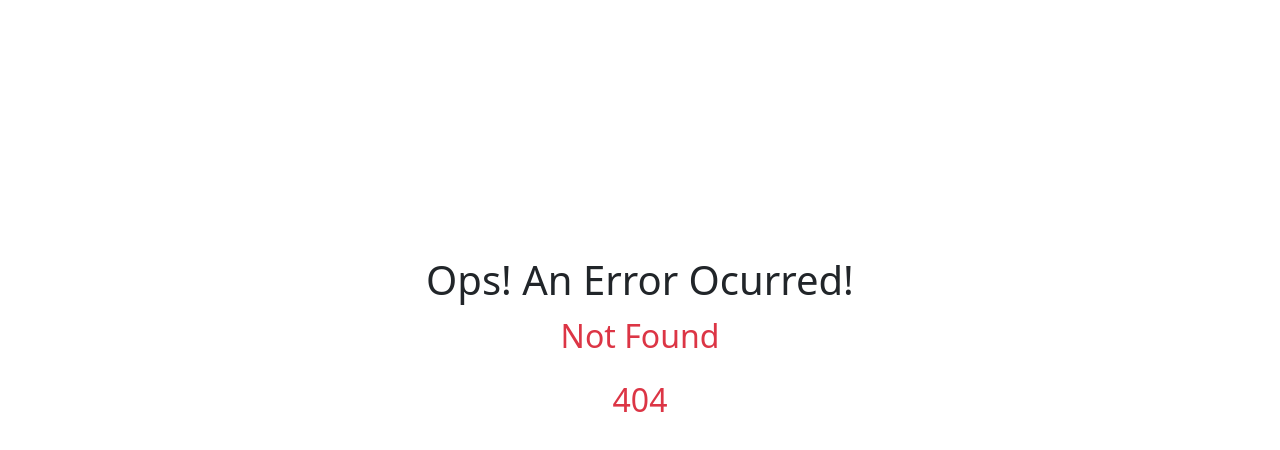
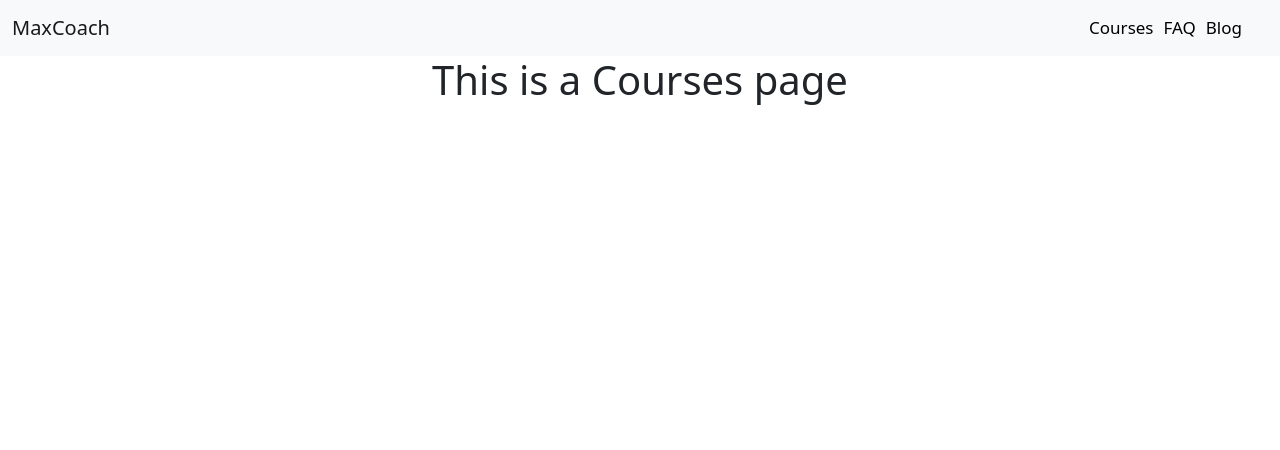
Before and after one commit to BappySheikh1/learning-website, a React (Create React App) app: page /courses in a window 1280 px wide. Before the commit this address had no page. Shown: the top 450 px of the page. Built offline with nearby package versions, Linux system fonts and the light colour scheme; no server answers.

Commit message:
Navigation added

```diff
--- a/package.json
+++ b/package.json
@@ -11,6 +11,7 @@
     "react": "^18.2.0",
     "react-bootstrap": "^2.5.0",
     "react-dom": "^18.2.0",
+    "react-icons": "^4.6.0",
     "react-router-dom": "^6.4.2",
     "react-scripts": "5.0.1",
     "web-vitals": "^2.1.4"
--- a/public/index.html
+++ b/public/index.html
@@ -24,7 +24,7 @@
       work correctly both with client-side routing and a non-root public URL.
       Learn how to configure a non-root public URL by running `npm run build`.
     -->
-    <title>React App</title>
+    <title>MaxCoach </title>
   </head>
   <body>
     <noscript>You need to enable JavaScript to run this app.</noscript>
--- a/src/Contexts/AuthProvider.js
+++ b/src/Contexts/AuthProvider.js
@@ -1,12 +1,37 @@
+import { getAuth, onAuthStateChanged, signInWithEmailAndPassword, signOut } from 'firebase/auth';
 import React, { createContext } from 'react';
+import { useEffect } from 'react';
 import { useState } from 'react';
+import app from '../firebase/firebase.config';
+
 
 export const AuthContext=createContext()
+const auth=getAuth(app)
 const AuthProvider = ({children}) => {
     const [user,setUser]=useState({displayName:"Bappy Sheikh"});
     const [loadding,setLoadding]=useState(true)
 
-    const authInfo={}
+    const createUser=(email,password)=>{
+        return signInWithEmailAndPassword(auth,email,password)
+    }
+
+    const loginUser=(email,password)=>{
+        return signInWithEmailAndPassword(auth,email,password)
+    }
+
+    const logOut=()=>{
+        return signOut(auth)
+    }
+
+    useEffect(()=>{
+        const unsubscribe= onAuthStateChanged(auth,(currentUser)=>{
+            setUser(currentUser)
+            setLoadding(false)
+        })
+
+        return ()=> unsubscribe();
+    },[])
+    const authInfo={user,createUser,loginUser,logOut}
     return (
         <AuthContext.Provider value={authInfo}>
          {children}
--- a/src/Layout/Main.js
+++ b/src/Layout/Main.js
@@ -1,9 +1,11 @@
 import React from 'react';
 import { Outlet } from 'react-router-dom';
+import Header from '../Shared/Header/Header';
 
 const Main = () => {
     return (
         <div>
+            <Header />
             <Outlet />
         </div>
     );
--- /dev/null
+++ b/src/Pages/Blog/Blog.js
@@ -0,0 +1,11 @@
+import React from 'react';
+
+const Blog = () => {
+    return (
+        <div>
+            <h3>This Is A Blog components</h3>
+        </div>
+    );
+};
+
+export default Blog;
--- /dev/null
+++ b/src/Pages/Courses/Courses.js
@@ -0,0 +1,11 @@
+import React from 'react';
+
+const Courses = () => {
+    return (
+        <div>
+            <h1>This is a Courses page</h1>
+        </div>
+    );
+};
+
+export default Courses;
--- a/src/Pages/ErrorPage/ErrorPage.js
+++ b/src/Pages/ErrorPage/ErrorPage.js
@@ -1,5 +1,5 @@
 import React from 'react';
-import { useRouteError } from 'react-router-dom';
+import { Link, useRouteError } from 'react-router-dom';
 import './ErrorPage.css'
 
 const ErrorPage = () => {
@@ -15,6 +15,9 @@ const ErrorPage = () => {
                 </div>
             )
            }
+           <div>
+             <Link to='/'><h2>Go to home</h2></Link>
+           </div>
         </div>
     );
 };
--- /dev/null
+++ b/src/Shared/Header/Header.css
@@ -0,0 +1,10 @@
+.header-container a{
+ text-decoration: none;
+ margin-right: 10px;
+ font-size: 17px;
+ color: black;
+ font-weight: 400;
+}
+.header-container a:hover{
+    color: orangered;
+}
--- /dev/null
+++ b/src/Shared/Header/Header.js
@@ -0,0 +1,39 @@
+import React from 'react';
+import { useContext } from 'react';
+import Container from 'react-bootstrap/Container';
+import Nav from 'react-bootstrap/Nav';
+import Navbar from 'react-bootstrap/Navbar';
+import { Link } from 'react-router-dom';
+import {AuthContext} from '../../Contexts/AuthProvider';
+import './Header.css'
+
+const Header = () => {
+
+    const {user}=useContext(AuthContext)
+
+
+    return (
+        <div>
+            <Navbar bg="light" expand="lg">
+      <Container fluid>
+        <Navbar.Brand href="#">MaxCoach </Navbar.Brand>
+        <Navbar.Toggle aria-controls="navbarScroll" />
+        <Navbar.Collapse id="navbarScroll">
+          <Nav
+            className="ms-auto my-2 my-lg-0 pe-3 header-container"
+            style={{ maxHeight: '100px' }}
+            navbarScroll
+          >
+            <Link to='/courses'>Courses</Link>
+            <Link>FAQ</Link>
+            <Link to='/blog'>Blog</Link>
+          </Nav>
+
+        </Navbar.Collapse>
+      </Container>
+    </Navbar>
+        </div>
+    );
+};
+
+export default Header;
--- a/src/firebase/firebase.config.js
+++ b/src/firebase/firebase.config.js
@@ -0,0 +1,19 @@
+// Import the functions you need from the SDKs you need
+import { initializeApp } from "firebase/app";
+// TODO: Add SDKs for Firebase products that you want to use
+// https://firebase.google.com/docs/web/setup#available-libraries
+
+// Your web app's Firebase configuration
+const firebaseConfig = {
+  apiKey: "AIzaSyDpHfCrAmuitDVuJokMUki3N_akVzKNKO8",
+  authDomain: "learning-website-client-f3d12.firebaseapp.com",
+  projectId: "learning-website-client-f3d12",
+  storageBucket: "learning-website-client-f3d12.appspot.com",
+  messagingSenderId: "355845318604",
+  appId: "1:355845318604:web:49c19d971940ba39531f69"
+};
+
+// Initialize Firebase
+const app = initializeApp(firebaseConfig);
+
+export default app;
```
Also changed, not shown: src/Routes/Router.js (+10 -0 lines), 2 other files (tests, documents, lock files or other folders).
